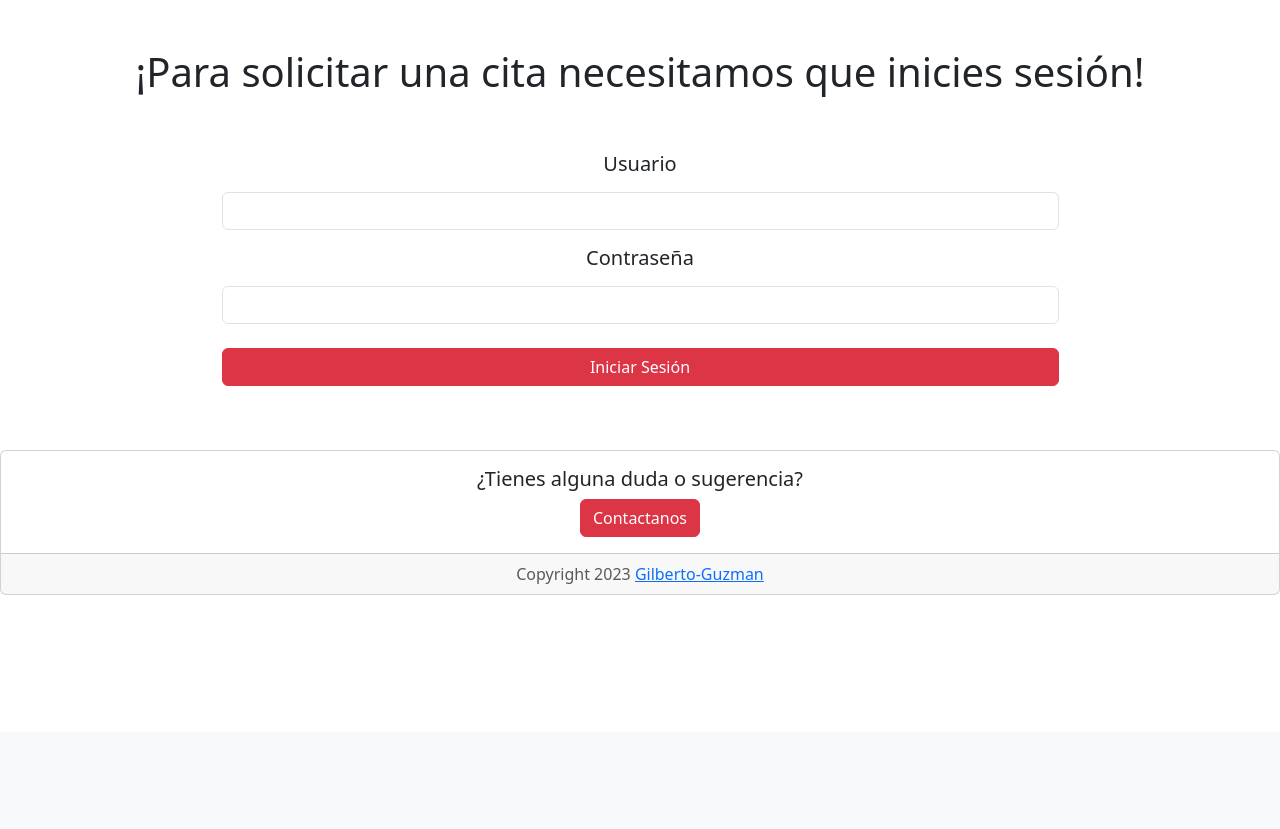
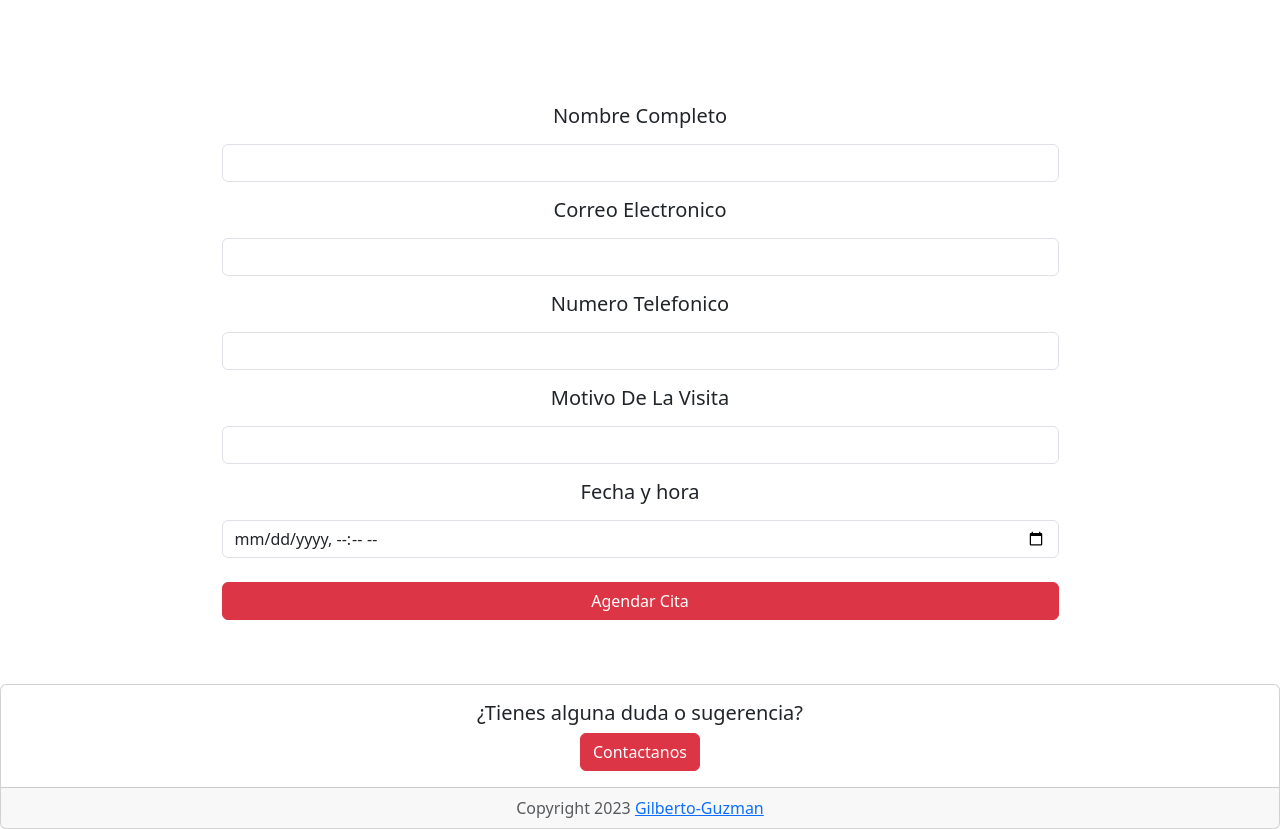
Before and after one commit to Gilberto-Guzman/Act-1.6-Farmacias-Guadalajara, a Flask app: page /appointment in a window 1280 px wide. Shown: the part 68-897 px from the top of the page. Before the commit the page ends 663 px from the top, so only its background shows below. Run offline with Flask 2, Linux system fonts and the light colour scheme; some libraries are stand-ins or nearby versions.

Commit message:
Se actualizo el modulo de citas

```diff
--- a/website/app.py
+++ b/website/app.py
@@ -1,3 +1,4 @@
+import datetime
 from flask import render_template, request, redirect, url_for, session
 from mysqlconnection import *
 import MySQLdb.cursors
@@ -83,17 +84,32 @@ def dashboard():
     return render_template('views/dashboard/dashboard.html')
 
 
-@app.route('/appointment')
+@app.route('/appointment', methods=['GET', 'POST'])
 def appointment():
-    if session.get('loggedin') == True:
-        return render_template('views/appointment/appointment.html')
-    else:
-        msg = '¡Para solicitar una cita necesitamos que inicies sesión!'
-        return render_template('views/login/login.html', msg=msg)
+    msg = ''
+    if request.method == 'POST' and 'name' in request.form and 'address' in request.form and 'phonenumber' in request.form and 'reasonofthevisit' in request.form and 'dateandtime' in request.form:
+
+        username = session['username']
+        cursor = mysql.connection.cursor(MySQLdb.cursors.DictCursor)
+        cursor.execute(
+            'SELECT email FROM accounts WHERE username = % s', (username, ))
+        email = cursor.fetchone()['email']
+        name = request.form['name']
+        address = request.form['address']
+        phonenumber = request.form['phonenumber']
+        reasonofthevisit = request.form['reasonofthevisit']
+        dateandtime = request.form['dateandtime']
+
+        cursor = mysql.connection.cursor(MySQLdb.cursors.DictCursor)
+        cursor.execute(
+            'INSERT INTO appointments VALUES (NULL, % s, % s, % s, % s, % s, % s, % s)', (username, email, name, address, phonenumber, reasonofthevisit, dateandtime, ))
+        mysql.connection.commit()
+        msg = '¡Se ha registrado su cita correctamente!'
+    return render_template('views/appointment/appointment.html', msg=msg)
+
 
 # if __name__ == '__main__':
 #    app.run(host='0.0.0.0')
 
-
 if __name__ == '__main__':
     app.run(debug=True)
--- a/website/templates/views/appointment/container/form.html
+++ b/website/templates/views/appointment/container/form.html
@@ -1,41 +1,46 @@
-<form action="{{ url_for('login') }}" method="post">
+<form action="{{ url_for('appointment') }}" method="post">
     <div class="container text-center mt-5 mb-5">
         <div class="row ">
+            <div class="msg">
+                <h1>{{ msg }}</h1><br><br>
+            </div>
             <div class="col">
-
                 <div class="col-9 mx-auto mb-3">
                     <label for="InputName" class="form-label">
                         <h5>Nombre Completo</h5>
                     </label>
                     <input id="name" name="name" type="text" class="form-control">
                 </div>
+
                 <div class="col-9 mx-auto mb-3">
                     <label for="InputAddress" class="form-label">
-                        <h5>Dirección</h5>
+                        <h5>Correo Electronico</h5>
                     </label>
                     <input id="address" name="address" type="text" class="form-control">
                 </div>
+
                 <div class="col-9 mx-auto mb-3">
                     <label for="InputPhoneNumber" class="form-label">
-                        <h5>Telefono</h5>
+                        <h5>Numero Telefonico</h5>
                     </label>
                     <input id="phonenumber" name="phonenumber" type="text" class="form-control">
                 </div>
+
                 <div class="col-9 mx-auto mb-3">
                     <label for="InputReasonOfTheVisit" class="form-label">
-                        <h5>Motivo de la visita</h5>
+                        <h5>Motivo De La Visita</h5>
                     </label>
                     <input id="reasonofthevisit" name="reasonofthevisit" type="text" class="form-control">
                 </div>
-                <input type="datetime-local" id="datetimepicker">
-
 
                 <div class="col-9 mx-auto mb-3">
-                    <label for="InputPassword" class="form-label">
-                        <h5>Fecha</h5>
+                    <label for="DateAndTime" class="form-label">
+                        <h5>Fecha y hora</h5>
                     </label>
-                    <input id="password" name="password" type="password" class="form-control"><br>
-                    <button type="submit" class="btn btn-danger w-100" value="Sign In">Solicitar Cita</button>
+                    <input type="datetime-local" id="dateandtime" name="dateandtime" type="text"
+                        class="form-control"><br>
+
+                    <button type="submit" class="btn btn-danger w-100" value="Confirm Appointment">Agendar Cita</button>
                 </div>
             </div>
         </div>
--- a/website/templates/views/register/container/form.html
+++ b/website/templates/views/register/container/form.html
@@ -23,7 +23,7 @@
                     <label for="InputPassword" class="form-label">
                         <h5>Contraseña</h5>
                     </label>
-                    <input id="password" name="password" type="password" class="form-control"><br>
+                    <input id="password" name="password" type="password" class="form-control"><br><br>
                     <button type="submit" class="btn btn-danger w-100" value="Sign Up">Crear Cuenta</button>
                 </div>
 
```
Also changed, not shown: website/DB/database.sql (+12 -0 lines).
